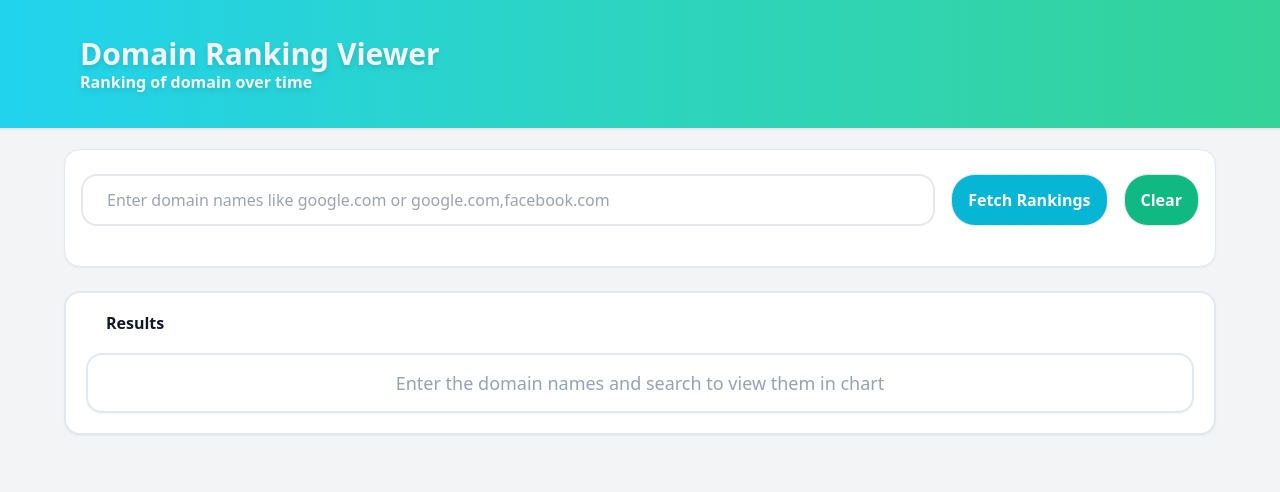
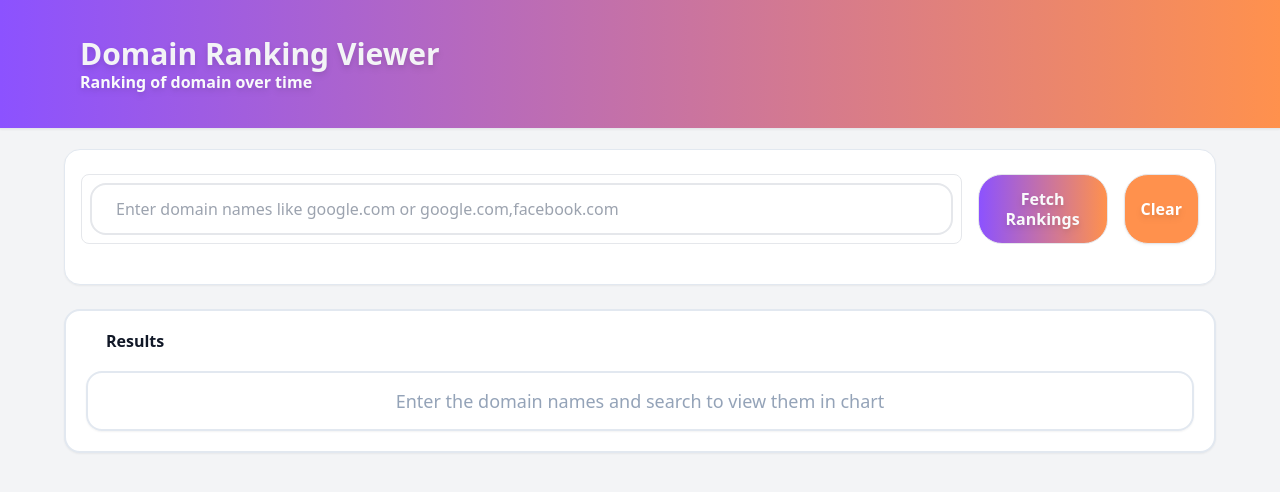
Before and after one commit to JayanShrestha/Frontend-Domain-Ranking-Application, a Vue app: page / in a window 1280 px wide. Shown: the top 492 px of the page. Built offline with nearby package versions, Linux system fonts and the light colour scheme; no server answers.

Commit message:
adding button inside the input field with respective domain names

```diff
--- a/src/api/rankingAPI.js
+++ b/src/api/rankingAPI.js
@@ -1,31 +1,31 @@
 import axios from "axios";
 
-//const api = "http://localhost:3000/ranking/tranco";
+const api = "http://localhost:3000/ranking/tranco";
 
-const API_BASE_URL = import.meta.env.VITE_API_URL;
+//const API_BASE_URL = import.meta.env.VITE_API_URL;
 
 //for single domain
 export async function fetchsingledomain(domain){
-    //const result = await axios.get(api,{
-      //  params:{
-        //    domain
-        //},
-    //});
-   //return result.data;
-   const response = await fetch(`${API_BASE_URL}/ranking/tranco?domain=${encodeURIComponent(domain)}`);
-  return response.json();
+    const result = await axios.get(api,{
+        params:{
+            domain
+        },
+    });
+  return result.data;
+   //const response = await fetch(`${API_BASE_URL}/ranking/tranco?domain=${encodeURIComponent(domain)}`);
+  //return response.json();
 
 }
 //for multiple domain
 export async function fetchmultdomain(domains){
-   // const domainsArray = domains.join(','); backend handles the array conversion of strings
-    //const result = await axios.get(api+"/multi",{
-        //params:{
-        //    domains
-      //  },
-    //});
-  //  return result.data;
-    const response = await fetch(`${API_BASE_URL}/ranking/tranco/multi?domains=${encodeURIComponent(domains)}`);
-  return response.json();
+    const domainsArray = domains;
+    const result = await axios.get(api+"/multi",{
+        params:{
+            domains
+        },
+    });
+    return result.data;
+    //const response = await fetch(`${API_BASE_URL}/ranking/tranco/multi?domains=${encodeURIComponent(domains)}`);
+  //return response.json();
 
 }
--- a/src/views/DomainRanking.vue
+++ b/src/views/DomainRanking.vue
@@ -1,5 +1,5 @@
 <template>
-  <div class="mx-auto  px-4 border-b bg-gradient-to-r from-cyan-400 via-teal-400 to-emerald-400 shadow-sm">
+  <div class="mx-auto  px-4 border-b bg-gradient-to-r from-[#8c52ff] to-[#ff914d] shadow-sm">
     <div class="max-w-6xl mx-auto px-4 py-4 flex justify-between items-left flex-col">
       <h1 class="text-3xl font-bold text-gray-100 pt-5 drop-shadow-md">Domain Ranking Viewer</h1>
     <p class="text-md font-semibold text-gray-50 pb-5 drop-shadow-md">Ranking of domain over time</p>
@@ -8,19 +8,40 @@
     </div>
     <div class="mx-auto max-w-6xl px-4 py-6 space-y-6 mt-5 rounded-2xl border border-slate-200 bg-white p-4 shadow-sm">
     <form @submit.prevent="onSubmit" class="form flex-col sm:flex-row">
-      <input
+         <div
+         class="flex items-center flex-wrap gap-2 border rounded-lg p-2 w-full cursor-text"
+    @click="focusInput"
+>
+      <div
+        v-for="(item, index) in items"
+        :key="index"
+        class="flex items-center gap-2 px-3 py-3 rounded-lg bg-slate-200 text-black text-sm font-medium"
+      >
+        {{ item }}
+
+        <!-- Close icon -->
+        <span
+          @click.stop="removeItem(index)"
+          class="w-4 h-4 flex items-center justify-center rounded-full bg-white/20 hover:bg-white/30 cursor-pointer"
+        >
+          ×
+        </span>
+      </div>
+       <input
         class="border-2 rounded-2xl outline-none focus:border-slate-400 overflow-x-auto whitespace-nowrap w-full"
         v-model="input"
         @input="formatAndValidate"
         type="text"
-        placeholder="Enter domain names like google.com or google.com,facebook.com"
+        :placeholder="showPlaceholder?'Enter domain names like google.com or google.com,facebook.com' : ''"
         required
       />
+    </div>
+
       <p v-if="!isValidDomain && input"><button class="text-black border-2 bg-amber-200 rounded-3xl hover:px-6 hover:py-3  duration-300 cursor-pointer" :disabled="!isValidDomain">❌ Invalid domain name</button></p>
-      <button v-if="!input || isValidDomain" class="border bg-cyan-500 text-white rounded-3xl font-sans font-semibold cursor-pointer" :disabled="loading || !isValidDomain" >
-        {{ loading ? 'Loading...' : 'Fetch Rankings' }}
+      <button v-if="!input || isValidDomain" class="border bg-gradient-to-r from-[#8c52ff] to-[#ff914d] text-gray-50 rounded-3xl font-sans font-semibold cursor-pointer " :disabled="loading || !isValidDomain" >
+       <span class="drop-shadow-md">{{ loading ? 'Loading...' : 'Fetch Rankings' }}</span>
       </button>
-      <button @click="input=''" type="button" class="border bg-emerald-500 text-white rounded-3xl font-sans font-semibold cursor-pointer" >Clear</button>
+      <button @click="input=''" type="button" class="border bg-[#ff914d] text-white rounded-3xl font-sans font-semibold cursor-pointer drop-shadow-sm" ><span class="drop-shadow-md">Clear</span></button>
     </form>
     </div>
     <p v-if="error" class="error max-w-6xl mx-auto my-5">{{"Type domain correctly and check again" }}</p>
@@ -56,13 +77,14 @@ import {
   fetchmultdomain,
 } from '../api/rankingAPI.js';
 import DomainRankingChart from '../components/DomainRankingChart.vue';
-import DomainRankingRank from '../components/DomainRankingRank.vue';
 
 const input = ref('');
 const loading = ref(false);
 const error = ref('');
 const results = ref([]);
 const isValidDomain = ref(false);
+const items = ref([]);
+const showPlaceholder = ref(true);// added boolean value to show placeholder
 
 const multiDomainRegex =
   /^((?!:\/\/)([a-zA-Z0-9-]+\.)+[a-zA-Z]{2,6})(, (?!:\/\/)([a-zA-Z0-9-]+\.)+[a-zA-Z]{2,6})*$/;
@@ -74,6 +96,28 @@ function formatAndValidate() {
     .join(', ');               // enforce ", " format
 
   isValidDomain.value = multiDomainRegex.test(cleaned);//checks whether the pattern exists
+  const text = input.value;
+  if(text.includes(',')){// initiates when the ',' is entered into the logic
+  showPlaceholder.value = false;//placeholder is empty
+checkComma(text);// initiates the funciton to change the input domain into button with close button
+}
+}
+function checkComma(text){
+
+    const names = text.split(',');
+    const name = names[0].trim();// tankes in domain name
+
+
+    if(name){
+     items.value.push(name);
+    }
+    //reset the input to whatever comes after the comma
+    input.value = text.split(',').slice(1).join(',').trim();
+  }
+function removeItem(index){// function to remove the input button from the field
+items.value.splice(index,1);
+showPlaceholder.value = true;
+
 }
 
 
--- a/tailwind.config.js
+++ b/tailwind.config.js
@@ -11,6 +11,9 @@ export default {
         lg: '1024px',
         xl: '1280px',
       },
+      colors:{
+        brandPurple: '#8c52ff'
+      }
     },
   },
   variants:{
```
